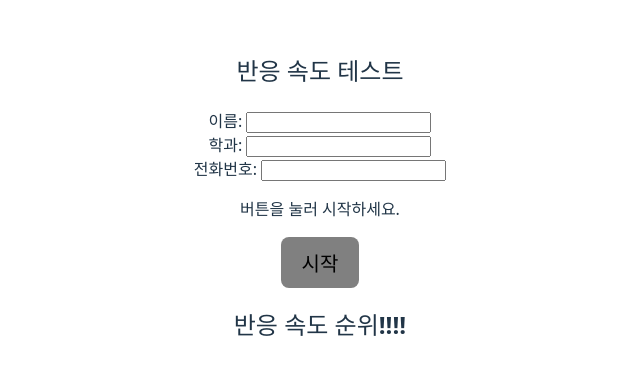
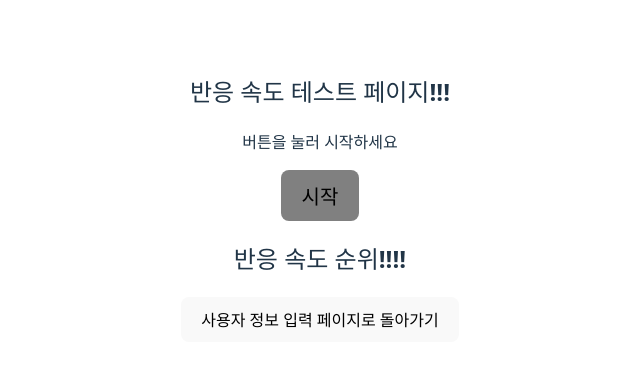
Before and after one commit to yousung1020/Reaction-speed, a React (Vite) app: page /startGame in a window 1280 px wide. Shown: the part 202-576 px from the top of the page, without its empty margins (320-960 px from the left). Built offline with nearby package versions, Linux system fonts and the light colour scheme.

Commit message:
Separate input and game components using React Router

```diff
--- a/package.json
+++ b/package.json
@@ -12,7 +12,8 @@
   "dependencies": {
     "framer-motion": "^12.6.5",
     "react": "^19.0.0",
-    "react-dom": "^19.0.0"
+    "react-dom": "^19.0.0",
+    "react-router-dom": "^7.5.3"
   },
   "devDependencies": {
     "@eslint/js": "^9.21.0",
--- a/src/App.jsx
+++ b/src/App.jsx
@@ -1,71 +1,17 @@
-import React, { useState } from "react"; // React를 불러오고 useState Hook을 가져옴옴
+import React from 'react';
+import { BrowserRouter as Router, Route, Routes } from 'react-router-dom';
+import InputPage from './InputPage';
+import ReactionTest from './ReactionTest';
 
-const ToDoApp = () => {
-  // 할 일 목록(tasks)과 사용자 입력값(input)을 상태로 관리함.
-  const [tasks, setTasks] = useState([]); // 할 일 목록을 저장하는 상태 (초기값: 빈 배열)
-  const [input, setInput] = useState(""); // 사용자 입력값을 저장하는 상태 (초기값: 빈 문자열)
+function App(){
+    return (
+      <Router> {/** react router 기능 활성화 */}
+        <Routes> {/** url 경로에 따른 컴포넌트 매칭 */}
+          <Route path='/' element={<InputPage />} />
+          <Route path='/startGame' element={<ReactionTest />} />
+        </Routes>
+      </Router>
+    )
+}
 
-  // 입력 필드가 변경될 때 호출되는 함수
-  const handleInputChange = (event) => {
-    setInput(event.target.value); // 입력 필드의 값을 input 상태로 업데이트
-  };
-
-  // 새로운 할 일을 추가하는 함수
-  const addTask = () => {
-    if (input.trim() !== "") { // 입력값이 공백이 아니라면
-      const newTask = { text: input, completed: false }; // 새로운 할 일 객체 생성 (기본적으로 완료 상태는 false)
-      setTasks([...tasks, newTask]); // 기존 할 일 목록에 새로운 할 일을 추가
-      setInput(""); // 입력 필드를 초기화
-    }
-  };
-
-  // 특정 할 일의 완료 상태를 토글(전환)하는 함수
-  const toggleCompletion = (index) => {
-    const updatedTasks = tasks.map((task, taskIndex) =>
-      taskIndex === index
-        ? { ...task, completed: !task.completed } // 클릭한 항목의 완료 상태를 반전
-        : task // 나머지 항목은 그대로 유지
-    );
-    setTasks(updatedTasks); // 업데이트된 할 일 목록을 상태에 저장
-  };
-
-  // 특정 할 일을 삭제하는 함수
-  const deleteTask = (index) => {
-    const updatedTasks = tasks.filter((_, taskIndex) => taskIndex !== index); // 선택한 항목 제외한 나머지 항목만 필터링
-    setTasks(updatedTasks); // 업데이트된 할 일 목록을 상태에 저장
-  };
-
-  return (
-    <div style={{ margin: "20px" }}> {/* 전체 레이아웃을 잡는 div */}
-      <h1>To-Do 리스트</h1> {/* 제목 표시 */}
-      <input
-        type="text"
-        value={input} // 입력 필드에 input 상태 값을 표시
-        onChange={handleInputChange} // 입력 필드가 변경될 때 handleInputChange 호출
-        placeholder="할 일을 입력하세요" // 사용자가 볼 수 있는 힌트 텍스트
-      />
-      <button onClick={addTask}>추가</button> {/* 버튼 클릭 시 addTask 함수 호출 */}
-      <ul>
-        {tasks.map((task, index) => ( // 할 일 목록을 순회하며 각각의 항목을 렌더링
-          <li
-            key={index} // React에서 리스트를 렌더링할 때 고유한 키를 지정해야 함
-            style={{
-              textDecoration: task.completed ? "line-through" : "none", // 완료 상태에 따라 텍스트 스타일 변경
-              color: task.completed ? "gray" : "black", // 완료된 항목은 회색, 미완료는 검은색
-            }}
-          >
-            <span
-              onClick={() => toggleCompletion(index)} // 항목 클릭 시 완료 상태 토글
-              style={{ cursor: "pointer" }} // 커서를 손 모양으로 변경
-            >
-              {task.text} {/* 할 일의 텍스트 표시 */}
-            </span>
-            <button onClick={() => deleteTask(index)}>삭제</button> {/* 클릭 시 deleteTask 호출 */}
-          </li>
-        ))}
-      </ul>
-    </div>
-  );
-};
-
-export default ToDoApp; // ToDoApp 컴포넌트를 외부에서 사용할 수 있도록 내보냄
+export default App;
--- a/src/ReactionTest.jsx
+++ b/src/ReactionTest.jsx
@@ -1,4 +1,5 @@
-import React, { useState, useEffect } from "react";
+import { useState, useEffect } from "react";
+import { useLocation, useNavigate } from "react-router-dom";
 
 // 로컬 스토리지에 기록을 저장할 때 사용할 고유한 키 네임
 const LOCAL_STORAGE_KEY = "reactionTimeRecords"
@@ -11,34 +12,35 @@ function ReactionTest() {
   const [timerId, setTimerId] = useState(); // 종료할 비동기 함수 id 상태
   const [early, setEarly] = useState(false); // 일찍 클릭했는지 여부 상태
   const [records, setRecords] = useState([]); // 반응 속도 기록 상태
-  // 사용자 이름 및 학과 정보 입력 상태
-  const [userInfo, setUserInfo] = useState({
-    name: "",
-    major: "",
-    phone: "",
-  })
 
-  // 사용자 이름 및 학과 정보 입력에 대한 이벤트 핸들러
-  const handleUserInfo = (e) => {
-    setUserInfo({
-      ...userInfo,
-      [e.target.name]: e.target.value,
-    })
-  }
+  const nav = useNavigate(); // 특정 경로로 이동할 수 있는 함수
+  const location = useLocation(); // 현재 url 정보를 가짐
+  // location.search -> url의 쿼리 파라미터 부분을 문자열 형태로 가짐
+  // queryParams -> URLSeachParams를 통해 쿼리 파라미터 문자열을 쉽게 다를 수 있는 객체 생성(파싱된 쿼리 파라미퉈!!!)
+  const queryParams = new URLSearchParams(location.search);
+  // 파싱된 쿼리 파라미터에서 사용자 정보 추출
+  const userInfo = {
+    // 단축평가(||)의 의미: 사용자 정보가 있으면(왼쪽 get 함수) true -> 사용자 정보를 추출
+    // 사용자 정보가 없으면(공백이면) false -> 오른쪽 빈 문자열을 반환 ('')
+    name: queryParams.get('name') || '',
+    major: queryParams.get('major') || '',
+    phone: queryParams.get('phone') || '',
+  };
 
   // 새로운 기록을 records 상태에 추가
   const saveRecord = (time) => {
+    // 이름이 있을 때만 json 데이터를 로컬 스토리지에 저장
+    if(userInfo.name !== ""){
       setRecords((prev) => {
         return [
           ...prev,
           {
             score: time,
-          name: userInfo.name,
-          major: userInfo.major,
-          phone: userInfo.phone,
+            ...userInfo
           }
         ]
       })
+    }
   };
 
   // 반속 테스트를 시작하는 함수("시작" 버튼을 클릭했을 때)
@@ -82,7 +84,7 @@ function ReactionTest() {
 
   };
 
-  // 최초 마운트시 json 데이터 호출(로컬 스토리지에서 저장되어 있던 기록(json)을 불러와 records 상태 초기화)
+  // 최초 마운트시 json 데이터 호출(로컬 스토리지에 저장되어 있던 기록(json)을 불러와 records 상태 초기화)
   useEffect(() => {
     const storedRecords = localStorage.getItem(LOCAL_STORAGE_KEY);
     if (storedRecords){
@@ -93,9 +95,7 @@ function ReactionTest() {
   // records 상태가 변경될 때(데이터를 저장할 상황이 발생되었을 때) 업데이트
   // records 상태의 내용을 json 형태로 변환 후 브라우저 로컬 스토리지에 저장
   useEffect(() => {
-    if(userInfo.name !== ""){
       localStorage.setItem(LOCAL_STORAGE_KEY, JSON.stringify(records));
-    }
   }, [records])
 
   // setTimeout 함수는 비동기 함수이므로, 언마운트 시 클린업 함수를 적용해야 함
@@ -106,20 +106,10 @@ function ReactionTest() {
 
   return (
     <div style={{ textAlign: "center" }}>
-      <h2>반응 속도 테스트</h2>
-      <div>
-        <label>이름: <input type="text" name="name" value={userInfo.name} onChange={handleUserInfo} /></label>
-
-      </div>
-      <div>
-        <label>학과: <input type="text" name="major" value={userInfo.major} onChange={handleUserInfo} /></label>
-      </div>
-      <div>
-        <label>전화번호: <input type="text" name="phone" value={userInfo.phone} onChange={handleUserInfo} /></label>
-      </div>
+      <h2>반응 속도 테스트 페이지!!!</h2>
 
       {early? (<p style={{color: "red"}}>너무 일찍 눌렀습니다! 다시 시작해주세요</p>) :
-      <p>{waiting ? (ready ? "지금 클릭하세요!" : "기다리세요...") : "버튼을 눌러 시작하세요."}</p>}
+      <p>{waiting ? (ready ? "지금 클릭하세요!" : "기다리세요...") : "버튼을 눌러 시작하세요"}</p>}
 
       <button
         onClick={handleClick}
@@ -138,16 +128,19 @@ function ReactionTest() {
       .map((item, index) => {
         if(item.name !== ""){
           if(index === 0){
-            return <div style={{fontSize: "20px"}} key={index}>🥇{index + 1}위: {item.name} - {item.major} - {item.score}ms</div>
+            return <div style={{fontSize: "19px"}} key={index}><b>🥇 {index + 1}위: {item.name} | {item.major} | {item.score}ms</b></div>
           } else if(index === 1){
-            return <div key={index} style={{fontSize: "20px"}}>🥈{index + 1}위: {item.name} - {item.major} - {item.score}ms</div>
+            return <div key={index} style={{fontSize: "19px"}}><b>🥈 {index + 1}위: {item.name} | {item.major} | {item.score}ms</b></div>
           } else if(index === 2){
-            return <div key={index} style={{fontSize: "20px"}}>🥉{index + 1}위: {item.name} - {item.major} - {item.score}ms</div>
+            return <div key={index} style={{fontSize: "19px"}}><b>🥉 {index + 1}위: {item.name} | {item.major} | {item.score}ms</b></div>
+          } else if(index < 7){
+            return <div key={index} style={{fontSize: "19px"}}>🐌 {index + 1}위: {item.name} | {item.major} | {item.score}ms</div>
           }
-          return <div key={index} style={{fontSize: "20px"}}>{index + 1}위: {item.name} - {item.major} - {item.score}ms</div>
         }
       }
       )}
+
+      <button style={{margin: "0 auto"}} onClick={() => nav('/')}>사용자 정보 입력 페이지로 돌아가기</button>
     </div>
   );
 };
--- a/src/main.jsx
+++ b/src/main.jsx
@@ -1,9 +1,7 @@
-import { StrictMode } from 'react'
 import { createRoot } from 'react-dom/client'
 import './index.css'
-
-import ReactionTest from "./ReactionTest.jsx"
+import App from './App.jsx'
 
 createRoot(document.getElementById('root')).render(
-    <ReactionTest />
+    <App />
 )
```
Also changed, not shown: 1 other file (tests, documents, lock files or other folders). Lines whose indentation alone changed are shown as unchanged.
